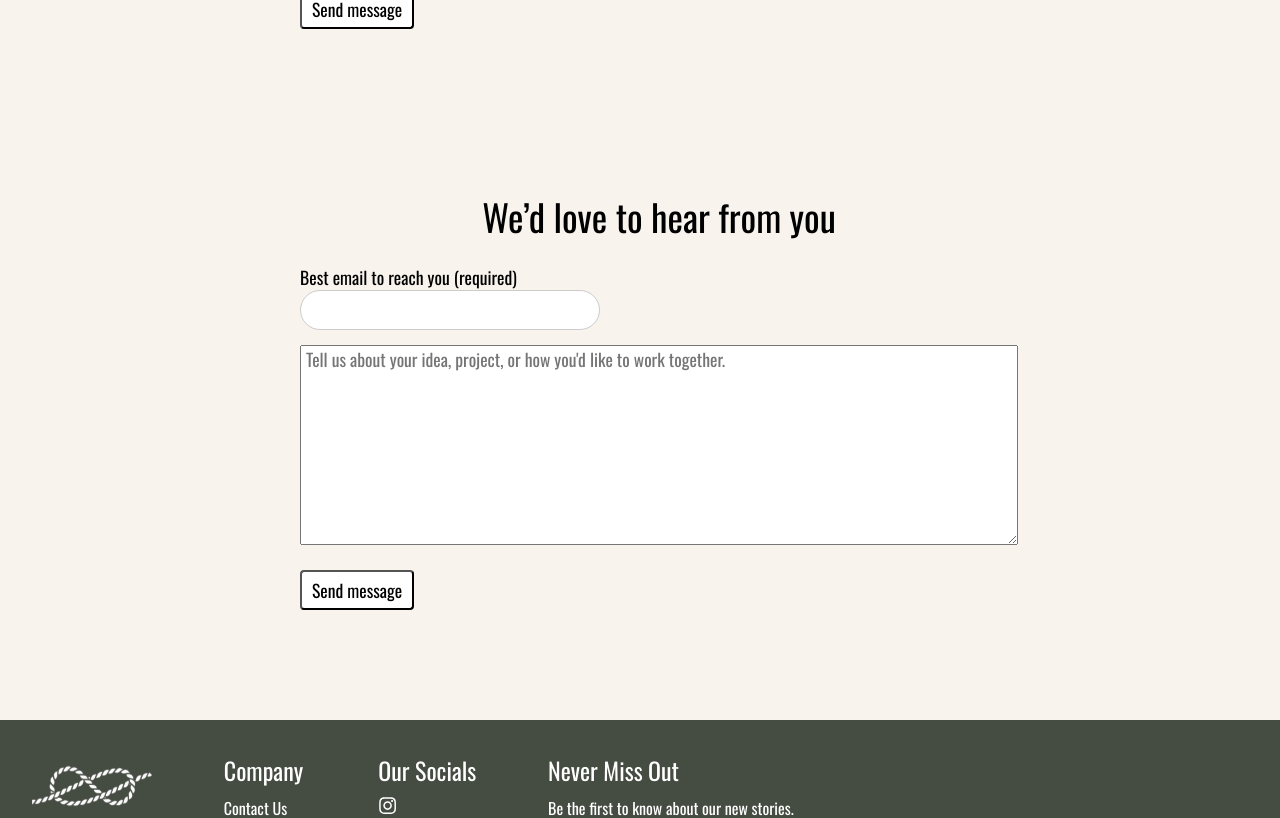
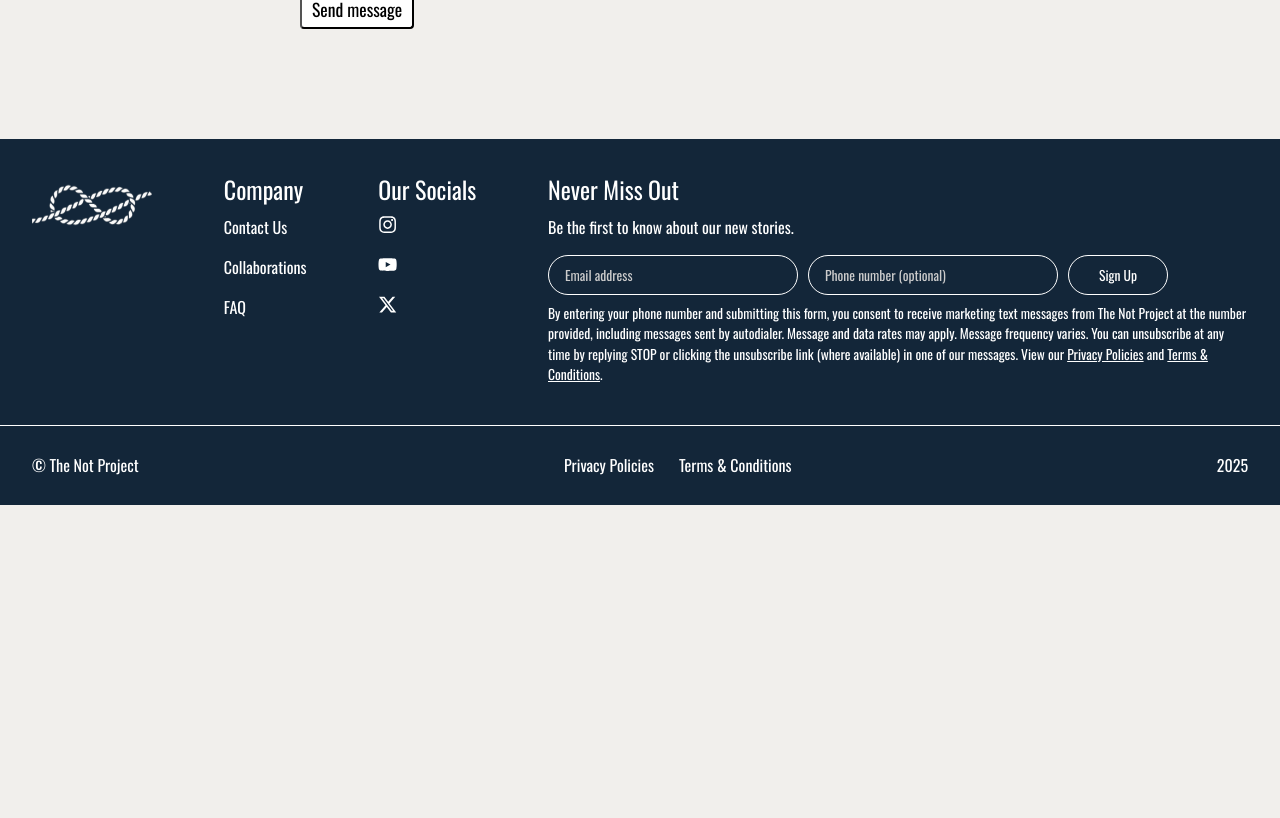
Before and after one commit to The-Not-Project/website, a Next.js app: page /contact in a window 1280 px wide. Shown: the part 939-1757 px from the top of the page. After the commit the page ends 1444 px from the top, so only its background shows below. Built offline with nearby package versions, Linux system fonts and the light colour scheme; no server answers; a web font is replaced by a local one; what pinata would draw is missing.

Commit message:
style: update footer and radar card background colors to use CSS variables; remove unused CollabForm from ContactPage

```diff
--- a/app/(public)/components/footer/footer.styles.tsx
+++ b/app/(public)/components/footer/footer.styles.tsx
@@ -3,7 +3,7 @@ import styled from "styled-components";
 
 export const Footer = styled.footer`
   height: auto;
-  background-color: #454c42;
+  background-color: var(--footer-bg);
   color: white;
   width: 100%;
   position: relative;
--- a/app/(public)/components/radarCard/radarCard.styles.tsx
+++ b/app/(public)/components/radarCard/radarCard.styles.tsx
@@ -33,7 +33,7 @@ export const RadarDescription = styled.div<RadarDescriptionProps>`
   height: 100%;
   position: relative;
   transition: 0.3s ease-out;
-  background: #454d42;
+  background: var(--radar-bg);
 
   @media (max-width: 600px) {
     position: absolute;
@@ -110,7 +110,7 @@ export const RadarDescription = styled.div<RadarDescriptionProps>`
 
     &::after {
       content: 'Our Radar';
-      background: hsl(104, 8%, 25%, 0.7);
+      background: var(--radar-overlay);
       color: hsl(104, 8%, 90%);
       position: absolute;
       top: 0;
--- a/app/(public)/contact/contactPage.tsx
+++ b/app/(public)/contact/contactPage.tsx
@@ -40,7 +40,6 @@ export default function ContactPage() {
         className={clsx("page-wrapper", { shifted: isMenuOpen })}
       >
         <ContactForm />
-        <CollabForm />
       </ContactContainer>
     </>
   );
--- a/app/globals.scss
+++ b/app/globals.scss
@@ -1,7 +1,11 @@
 @import url("https://fonts.googleapis.com/css2?family=Public+Sans:ital,wght@0,100..900;1,100..900&family=Rubik+Glitch+Pop&display=swap");
 
 :root {
-  --bg-color: #f8f3ec;
+  --bg-color: #F1EFEC;
+  --radar-bg: hsl(210.85714285714286, 50%, 15%);
+  --radar-overlay: hsl(210.85714285714286, 60.03773584905662%, 10.784313725490193%, 0.7);
+  --footer-bg: hsl(210.85714285714286, 50%, 15%);
+  --accent-text: hsl(210.85714285714286, 50%, 85%);
   interpolate-size: allow-keywords;
 }
 
```
